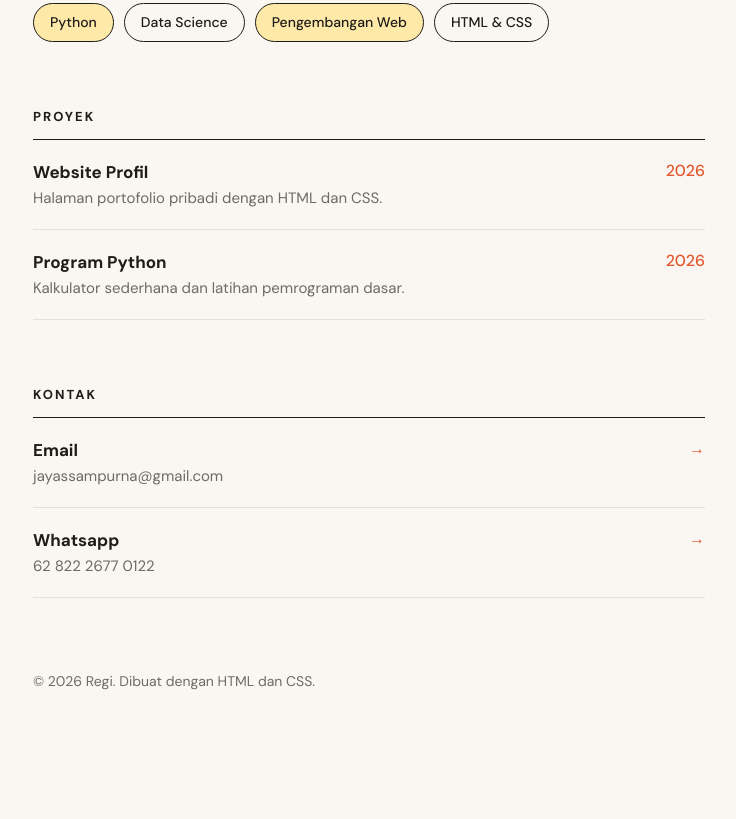
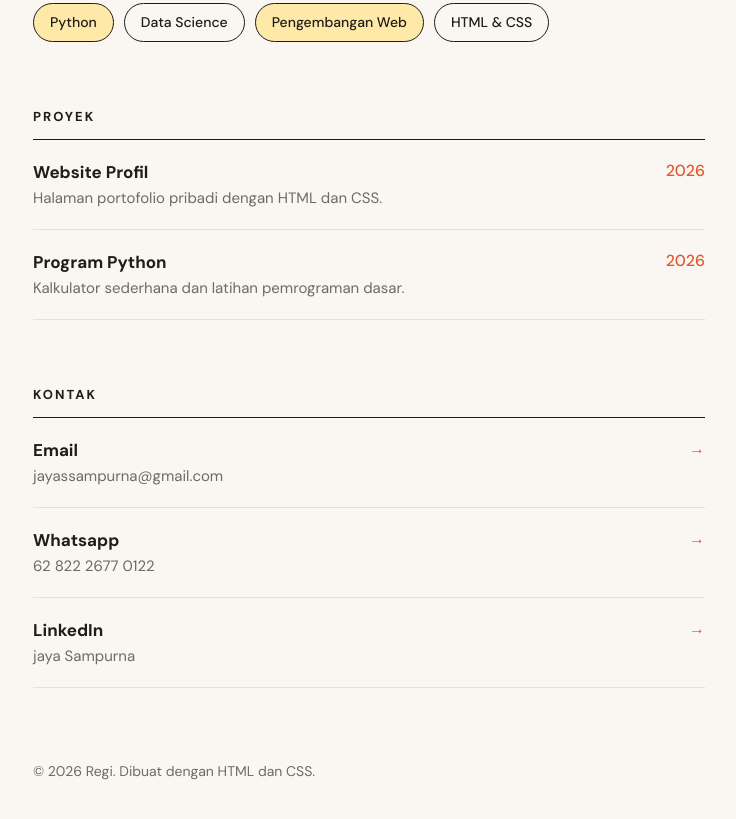
Before and after one commit to goggle-us/jayassampurna-jpg.github.io, a plain HTML site: page index.html in a window 1280 px wide. Shown: the part 557-1376 px from the top of the page, without its empty margins (271-1007 px from the left). Before the commit the page ends 1298 px from the top, so only its background shows below. Drawn offline with Linux system fonts and the light colour scheme.

Commit message:
Update index.html

```diff
--- a/index.html
+++ b/index.html
@@ -176,6 +176,13 @@
         </div>
         <div class="tahun">&rarr;</div>
     </a>
+     <a class="baris" href="https://www.linkedin.com/in/jaya-sampurna-308857442/" target="_blank" rel="noopener">
+        <div>
+            <div class="judul">LinkedIn</div>
+            <div class="ket">jaya Sampurna</div>
+        </div>
+        <div class="tahun">&rarr;</div>
+    </a>
 
     <footer>&copy; 2026 Regi. Dibuat dengan HTML dan CSS.</footer>
 
```
